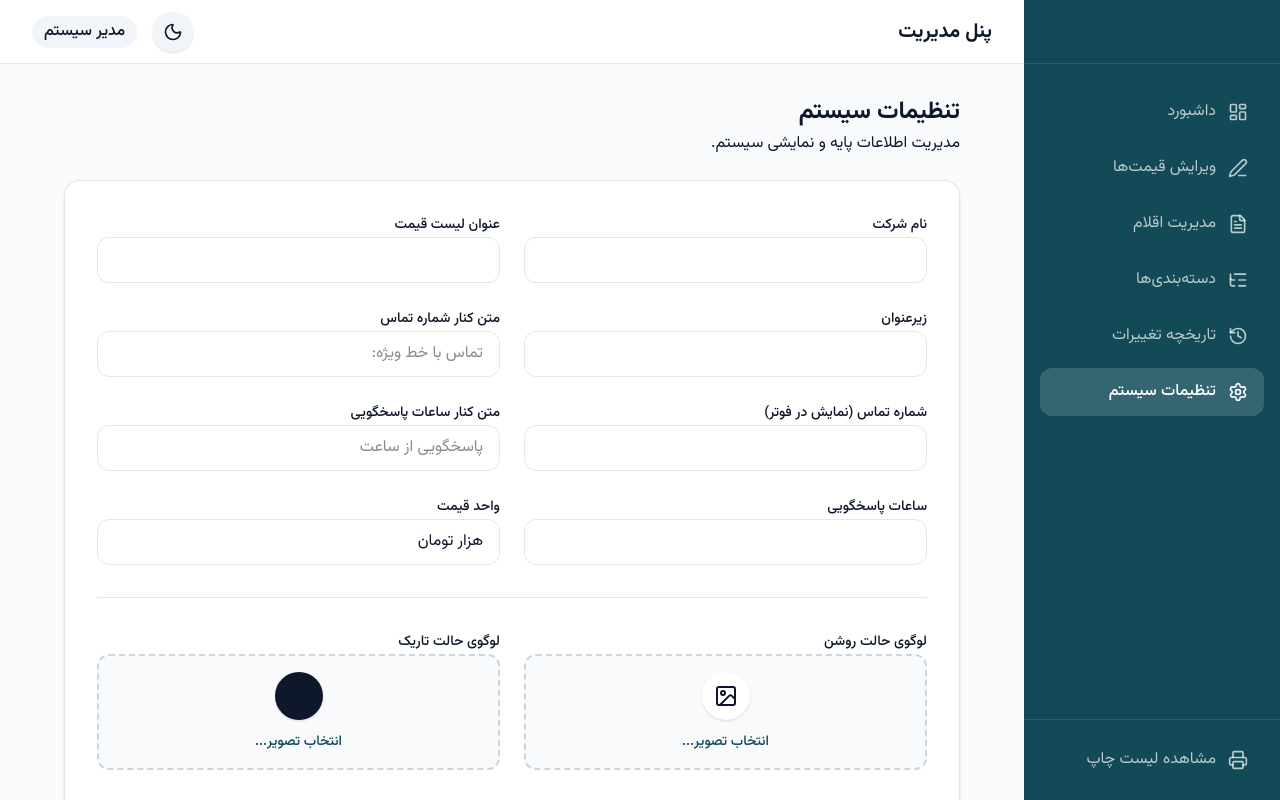
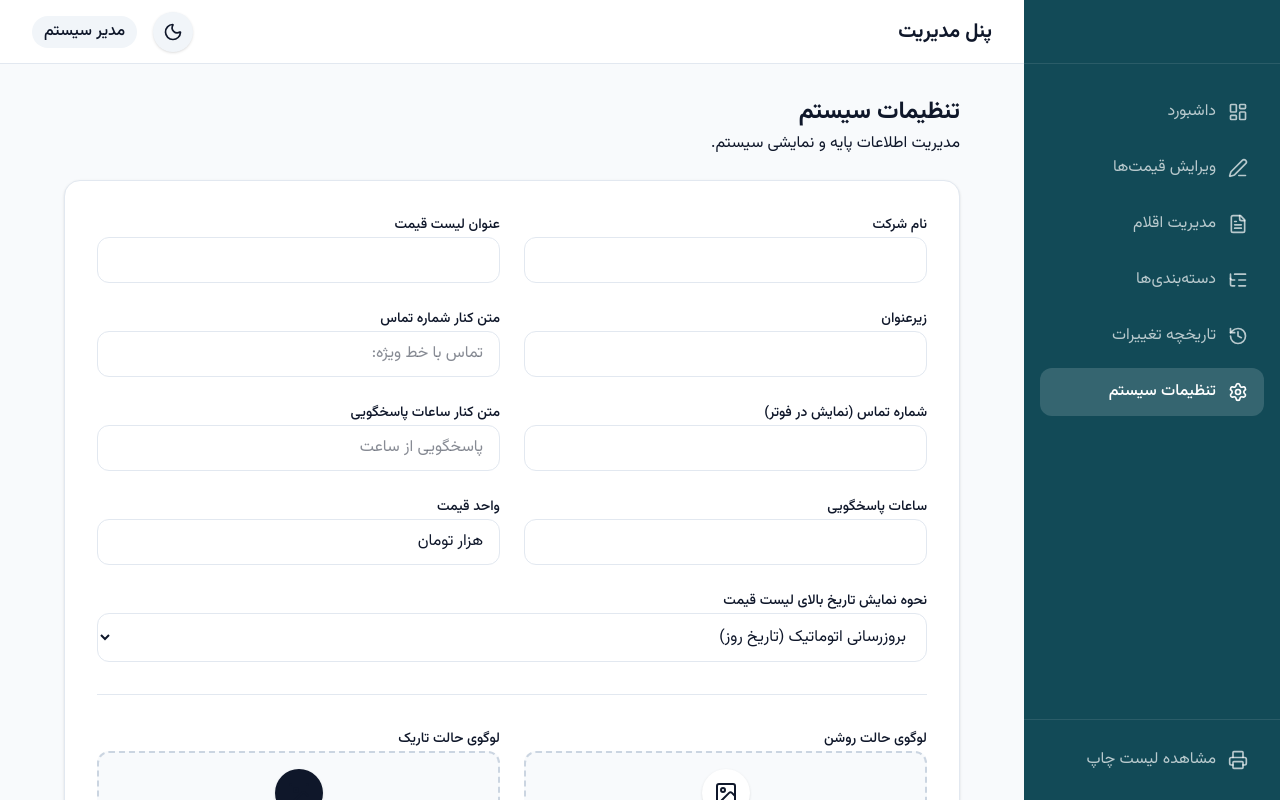
Before and after one commit to Baabzanco/price-list, a React (Vite) app: page /admin/settings in a window 1280 px wide. Shown: the top 800 px of the page. Built offline with nearby package versions, Linux system fonts and the light colour scheme; no server answers.

Commit message:
feat: add configurable date display mode
Allow admins to choose between displaying the current date or the last updated date in the price list. Also, ignore files in the aistudio directory.

```diff
--- a/src/lib/db.ts
+++ b/src/lib/db.ts
@@ -49,6 +49,7 @@ export interface Settings {
   lastUpdated: string | null;
   footerTextRight?: string;
   footerTextLeft?: string;
+  dateMode?: 'today' | 'last_updated';
 }
 
 class APIClient {
--- a/src/pages/admin/Settings.tsx
+++ b/src/pages/admin/Settings.tsx
@@ -231,6 +231,18 @@ export function Settings() {
                 onChange={e => setForm({ ...form, currency: e.target.value })}
                 className="w-full px-4 py-2.5 rounded-xl border border-surface-200 dark:border-surface-700 dark:bg-surface-800 dark:text-white focus:outline-none focus:ring-2 focus:ring-primary/20 transition-all"
               />
+            </div>
+
+            <div className="space-y-2 md:col-span-2">
+              <label className="text-sm font-medium text-surface-700 dark:text-surface-300">نحوه نمایش تاریخ بالای لیست قیمت</label>
+              <select
+                value={form.dateMode || 'today'}
+                onChange={e => setForm({ ...form, dateMode: e.target.value as 'today' | 'last_updated' })}
+                className="w-full px-4 py-2.5 rounded-xl border border-surface-200 dark:border-surface-700 dark:bg-surface-800 dark:text-white focus:outline-none focus:ring-2 focus:ring-primary/20 transition-all"
+              >
+                <option value="today">بروزرسانی اتوماتیک (تاریخ روز)</option>
+                <option value="last_updated">تاریخ آخرین ویرایش قیمت‌ها</option>
+              </select>
             </div>
           </div>
 
--- a/src/pages/public/PriceList.tsx
+++ b/src/pages/public/PriceList.tsx
@@ -359,7 +359,11 @@ export function PriceList() {
               <div className="text-center flex flex-col items-center justify-center gap-1 bg-gray-50 dark:bg-white/10 px-4 py-2 rounded-xl border border-gray-100 dark:border-transparent shadow-sm">
                 <span className="text-xs font-bold text-gray-500 dark:text-gray-300">تاریخ:</span>
                 <span className="text-lg font-black text-[#124A57] dark:text-white tracking-wide" dir="ltr">
-                  {formatPersianDate(settings.lastUpdated || new Date().toISOString()).split(' ')[0]}
+                  {formatPersianDate(
+                    settings.dateMode === 'last_updated'
+                      ? (settings.lastUpdated || new Date().toISOString())
+                      : new Date().toISOString()
+                  ).split(' ')[0]}
                 </span>
               </div>
             </div>
```
Also changed, not shown: 2 other files (tests, documents, lock files or other folders).
